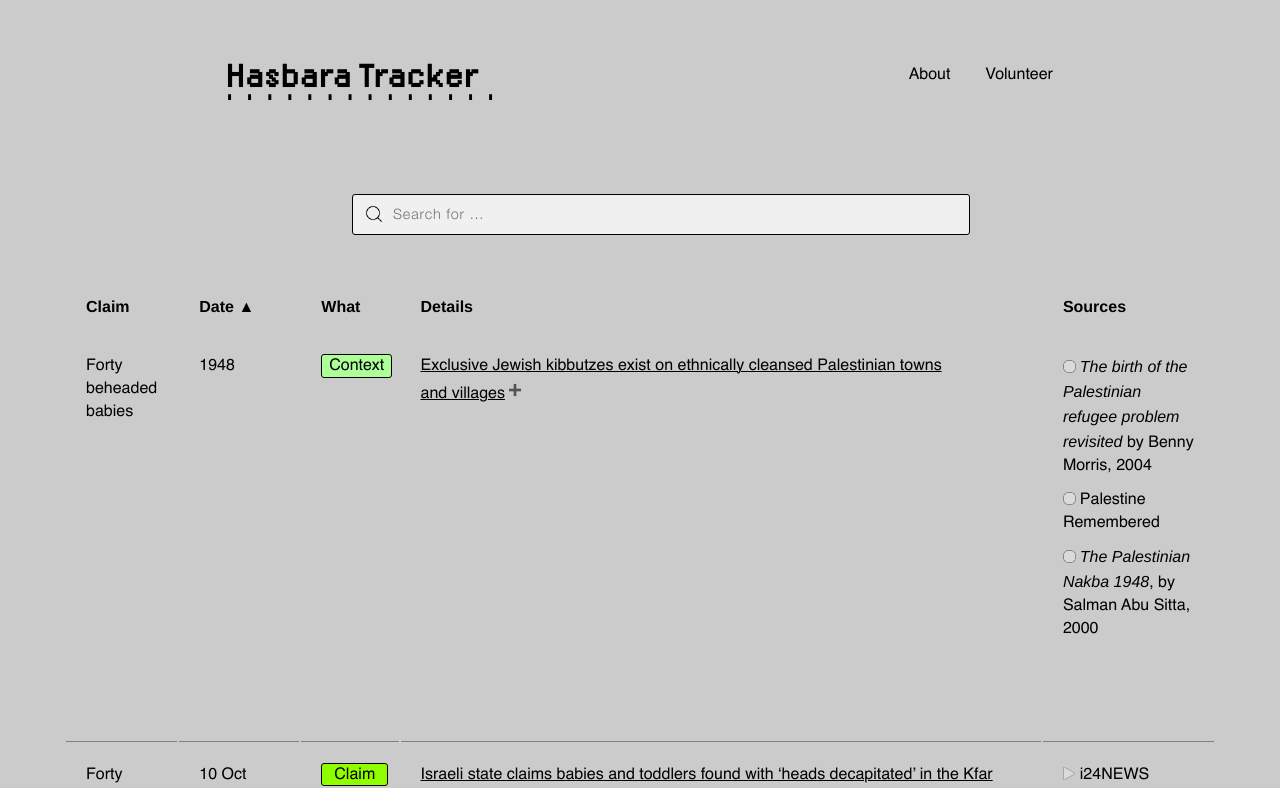
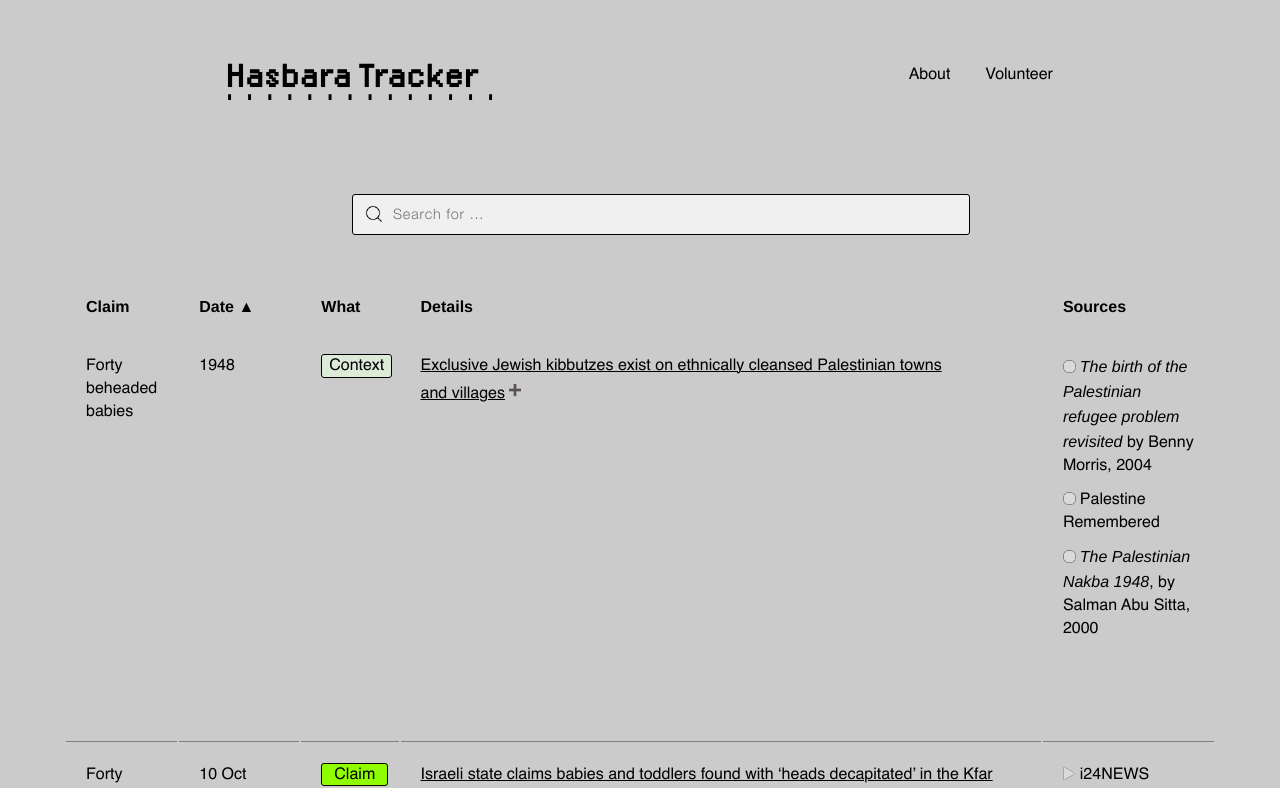
Before and after one commit to tamtzekin/hasbara-tracker, a React (Create React App) app: page /tracker in a window 1280 px wide. Shown: the top 788 px of the page. Built offline with nearby package versions, Linux system fonts and the light colour scheme.

Commit message:
colour test

```diff
--- a/src/components/Tracker.css
+++ b/src/components/Tracker.css
@@ -100,7 +100,7 @@ button {
     border: solid 0.5px;
     padding: 5% 12% 5% 12%;
     border-radius: 3px;
-    background: #ADFF99;
+    background: #DCEAD8;
 }
 
 .debunk-tag {
```
